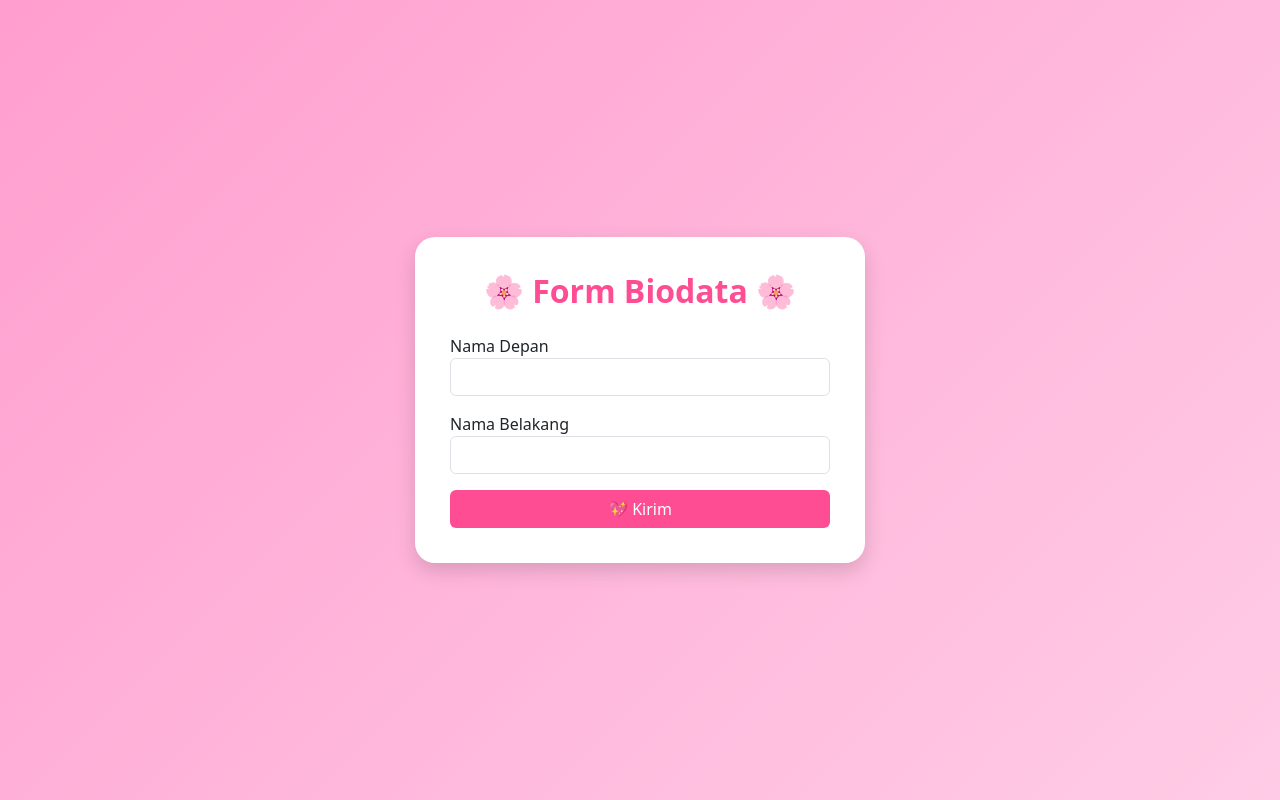
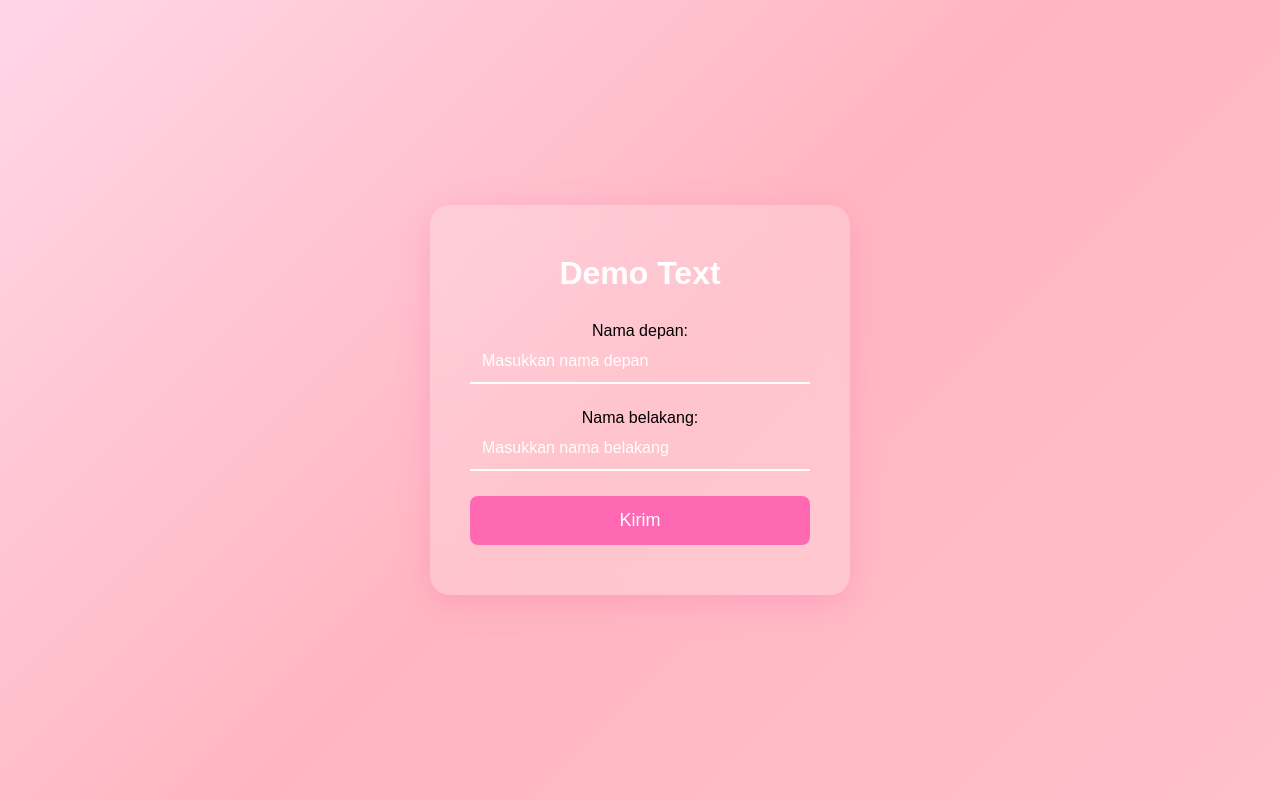
Before and after one commit to cherryrahmah102-pixel/project-flask, a Flask app: template templates/form.html in a window 1280 px wide. Run offline with Flask 3, Linux system fonts and the light colour scheme; the template is opened without the code that fills it, so the values that code supplies are empty.

Commit message:
Refactor form layout and update title

```diff
--- a/templates/form.html
+++ b/templates/form.html
@@ -1,78 +1,24 @@
 <!DOCTYPE html>
 <html>
 <head>
-    <title>Form Biodata</title>
-
-    <link href="https://cdn.jsdelivr.net/npm/bootstrap@5.3.3/dist/css/bootstrap.min.css"
-          rel="stylesheet">
-
-    <style>
-        body{
-            background: linear-gradient(135deg,#ff9ecf,#ffcce6);
-            height:100vh;
-            display:flex;
-            justify-content:center;
-            align-items:center;
-        }
-
-        .card-form{
-            width:450px;
-            padding:35px;
-            border-radius:20px;
-            background:white;
-            box-shadow:0 8px 20px rgba(0,0,0,0.15);
-        }
-
-        h2{
-            color:#ff4d94;
-            font-weight:bold;
-        }
-
-        .btn-pink{
-            background:#ff4d94;
-            color:white;
-        }
-
-        .btn-pink:hover{
-            background:#e63c82;
-            color:white;
-        }
-
-        .form-control:focus{
-            border-color:#ff4d94;
-            box-shadow:0 0 5px #ff4d94;
-        }
-    </style>
+   <title>Demo Text</title>
+   <link rel="stylesheet" href="{{ url_for('static', filename='style.css') }}">
 </head>
-
 <body>
-
-<div class="card-form">
-
-    <h2 class="text-center mb-4">🌸 Form Biodata 🌸</h2>
+   <div class="card">
+      <h1>Demo Text</h1>
 
       <form action="/" method="post">
-
-        <div class="mb-3">
-            <label>Nama Depan</label>
-            <input type="text" name="namaDepan"
-                   class="form-control">
+         <div class="input-box">
+            Nama depan:<br />
+            <input type="text" name="namaDepan" placeholder="Masukkan nama depan" />
          </div>
-
-        <div class="mb-3">
-            <label>Nama Belakang</label>
-            <input type="text" name="namaBelakang"
-                   class="form-control">
+         <div class="input-box">
+            Nama belakang:<br />
+            <input type="text" name="namaBelakang" placeholder="Masukkan nama belakang" />
          </div>
-
-        <button type="submit"
-                class="btn btn-pink w-100">
-            💖 Kirim
-        </button>
-
+         <button type="submit">Kirim</button>
       </form>
-
    </div>
-
 </body>
 </html>
```
Lines whose indentation alone changed are shown as unchanged.
